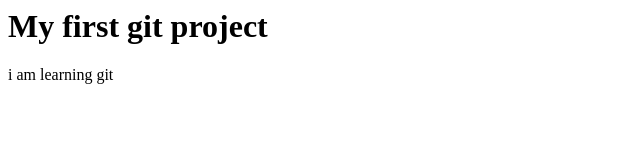
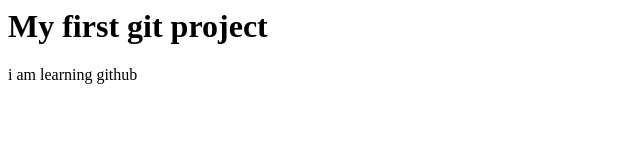
Before and after one commit to greatnessunuabor88-dev/my-first-project, a plain HTML site: page index.html in a window 1280 px wide. Shown: the full height of the page, 0-640 px from the left. Drawn offline with Linux system fonts and the light colour scheme.

Commit message:
Update index.html

```diff
--- a/index.html
+++ b/index.html
@@ -1,2 +1,2 @@
 <h1>My first git project</h1>
-<p>i am learning git</p>
+<p>i am learning github</p>
```
